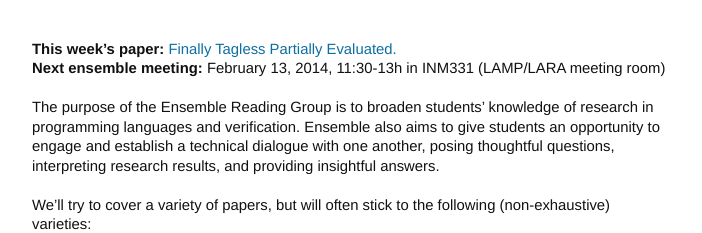
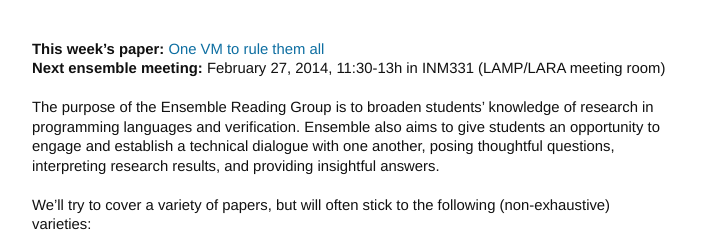
Before and after one commit to lampepfl/ensemble, a Jekyll site: the page built from index.md, in a window 1280 px wide. Shown: the top 233 px of the page, without its empty margins (288-990 px from the left). Built offline with Jekyll 4.4.1, drawn with Linux system fonts in a browser that asks for light colours; Markdown is read by kramdown in place of the engine named in the settings.

Commit message:
Paper for the 27th of Feb.

```diff
--- a/_config.yml
+++ b/_config.yml
@@ -2,8 +2,8 @@ markdown: rdiscount
 
 title: Ensemble Reading Group | LAMP/LARA EPFL
 
-papertitle: Finally Tagless Partially Evaluated.
-paperurl: http://link.springer.com/content/pdf/10.1007%2F978-3-540-76637-7_15.pdf
-nextmeetingdate: "February 13, 2014"
+papertitle: One VM to rule them all
+paperurl: http://www.cs.purdue.edu/homes/gkrichar/papers/onward2013-wuerthinger-truffle.pdf
+nextmeetingdate: "February 27, 2014"
 nextmeetingtime: "11:30-13h"
 nextmeetingloc: "INM331 (LAMP/LARA meeting room)"
```
